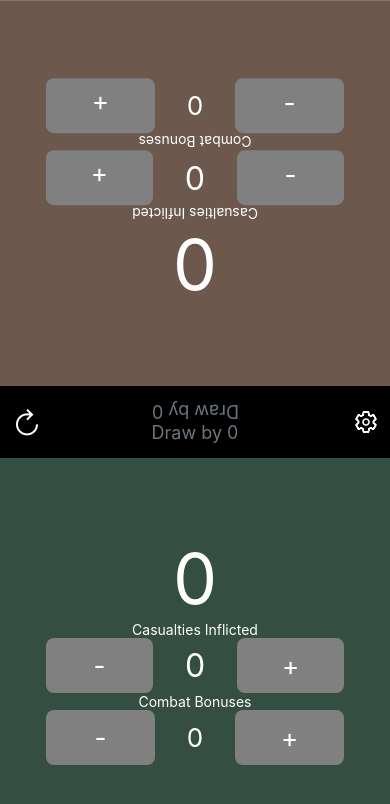
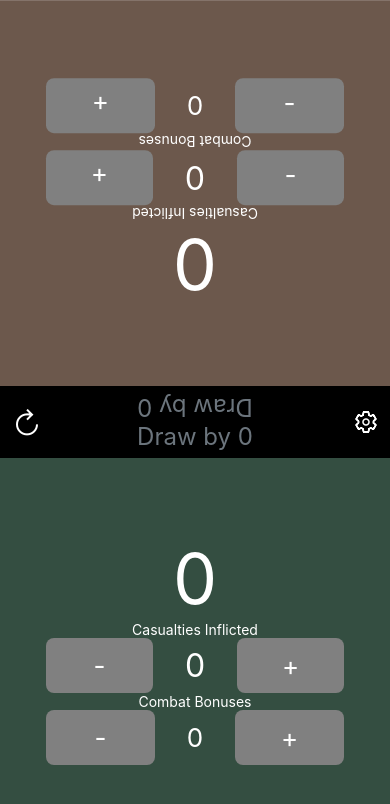
Before and after one commit to mpladow/wm-companion, a React Native app: screen /Home in a window 390 px wide. Shown: the top 804 px of the page. Built offline with nearby package versions, Linux system fonts and the light colour scheme.

Commit message:
prepare build for submission

```diff
--- a/src/Navigation/Home/screens/components/ResultSection.tsx
+++ b/src/Navigation/Home/screens/components/ResultSection.tsx
@@ -41,12 +41,12 @@ const ResultSection = ({ resultOne, resultTwo }: ResultSectionProps) => {
 				<View
 					style={[{ justifyContent: "center", alignItems: "center" }, { transform: [{ rotate: "180deg" }] }]}
 				>
-					<Text style={{ fontSize: 18, color: resultOneStyle }}>
+					<Text style={{ fontSize: 24, color: resultOneStyle }}>
 						{resultOne?.result} by {resultOne?.diff}
 					</Text>
 				</View>
 				<View style={{ justifyContent: "center", alignItems: "center" }}>
-					<Text style={{ fontSize: 18, color: resultTwoStyle }}>
+					<Text style={[{ fontSize: 24, color: resultTwoStyle }, resultTwo?.result == "Victory" && {fontWeight: 'bold'}]}>
 						{resultTwo?.result} by {resultTwo?.diff}
 					</Text>
 				</View>
--- a/src/Navigation/Settings/screens/Settings.tsx
+++ b/src/Navigation/Settings/screens/Settings.tsx
@@ -14,11 +14,13 @@ const Settings = () => {
 	return (
 		<View style={{ display: "flex", flex: 1 }}>
 			<View>
-				<Text style={{ fontSize: Styling.lg }}>WMR Combat Calculator</Text>
-				<Text>Alpha</Text>
+				<Text style={{ fontSize: Styling.xl, fontWeight: "bold" }}>WMR Combat Calculator</Text>
+				<View style={{marginVertical: margin}}>
+				<Text style={{fontWeight: "bold"}}>This is a pre-alpha build and will have barebones functionality.</Text>
+				</View>
 				<View style={{ marginVertical: margin }}>
 					<Text>A companion app to assist in Warmaster and Warmaster Revolution wargaming.</Text>
-					<Text>Future features:</Text>
+					<Text style={{fontWeight:'bold'}}>Future features:</Text>
 					<Text>- Combat score visual customisations</Text>
 					<Text>- Victory Points calculator</Text>
 					<Text>- Tournament Progress Management</Text>
```
Also changed, not shown: assets/splash.png.
